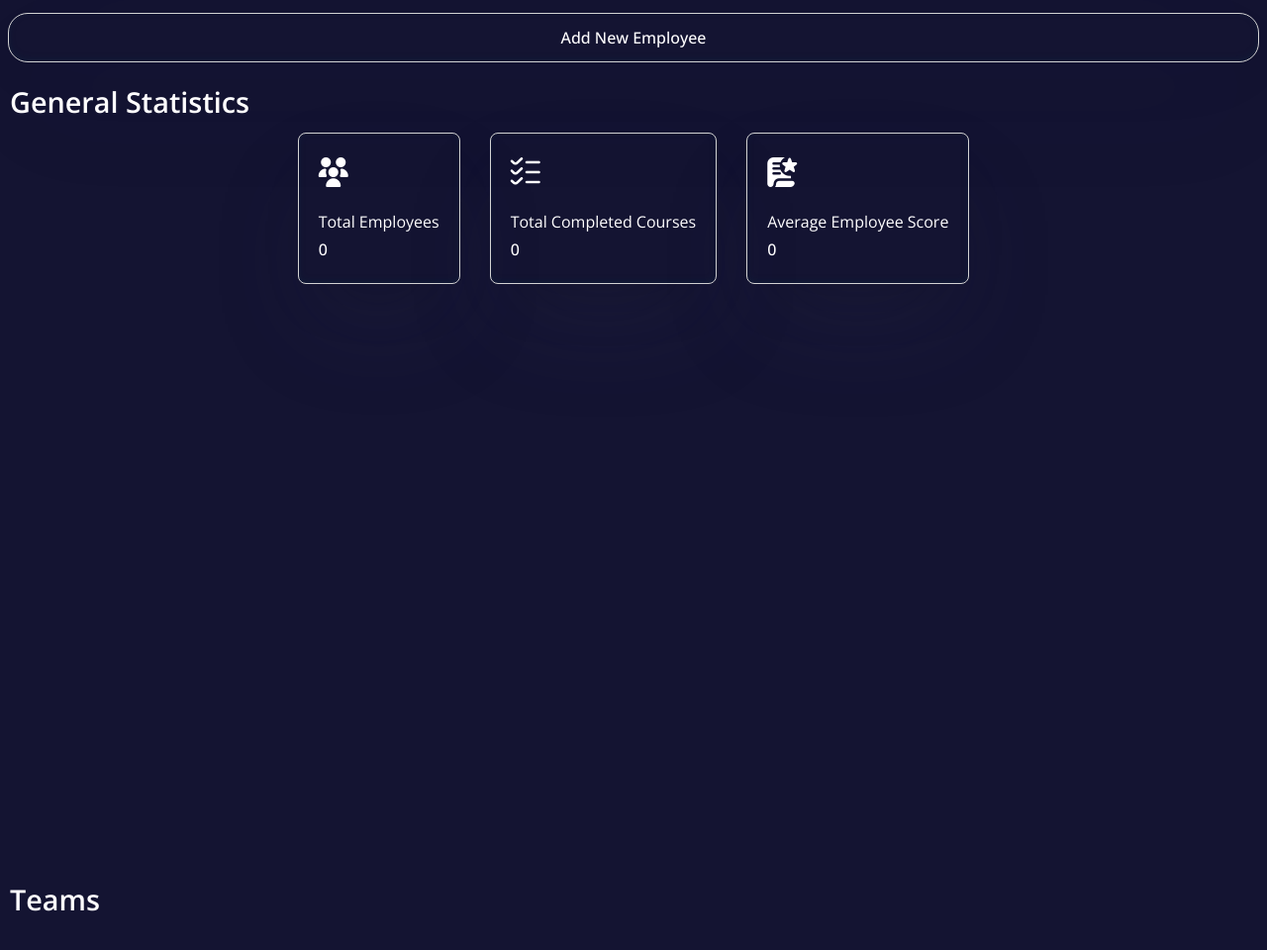
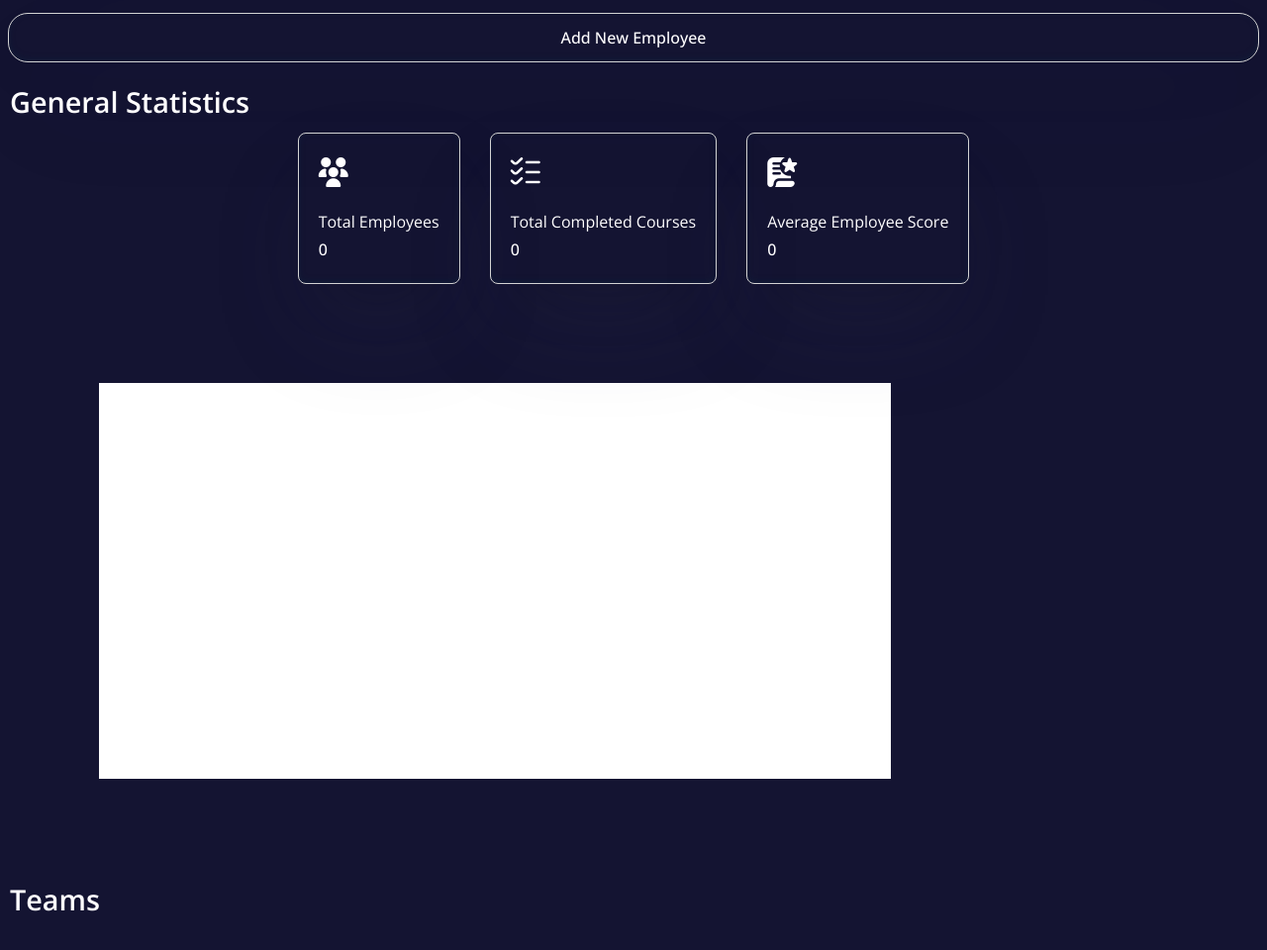
Before and after one commit to iremozdemr/trainiq-dashboard, a plain HTML site: page index.html in a window 1280 px wide. Shown: the part 140-1100 px from the top of the page at 99% size. Drawn offline with nearby package versions, Linux system fonts and the light colour scheme; no server answers.

Commit message:
styling graph

```diff
--- a/index.html
+++ b/index.html
@@ -46,7 +46,7 @@
                 </div>
             </section>
 
-            <canvas id="line-chart-container" width="800" height="400"></canvas>
+            <canvas id="line-chart-container" width="800" height="400" style="background-color: white;"></canvas>
 
             <section class="teams">
                 <p class="h3">Teams</p>
```
